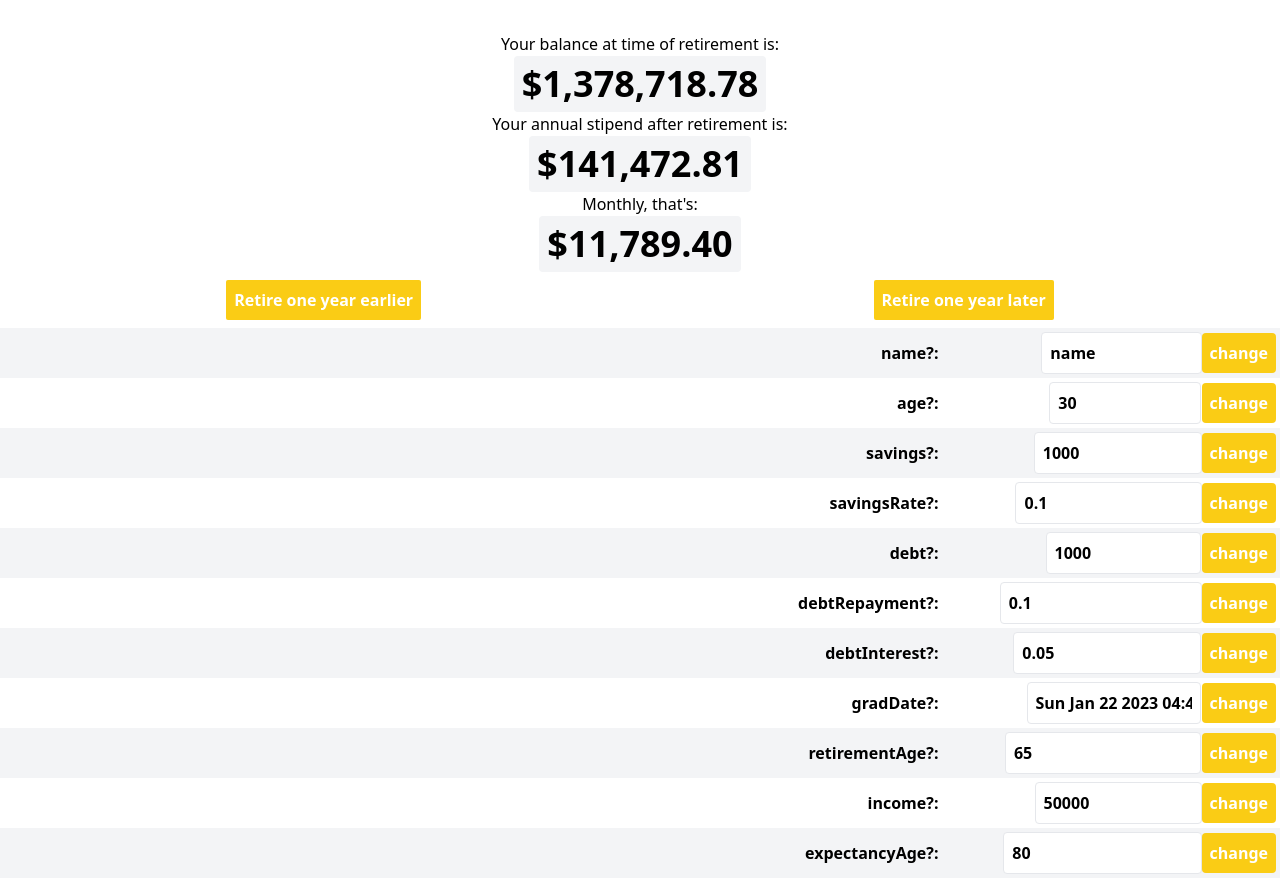
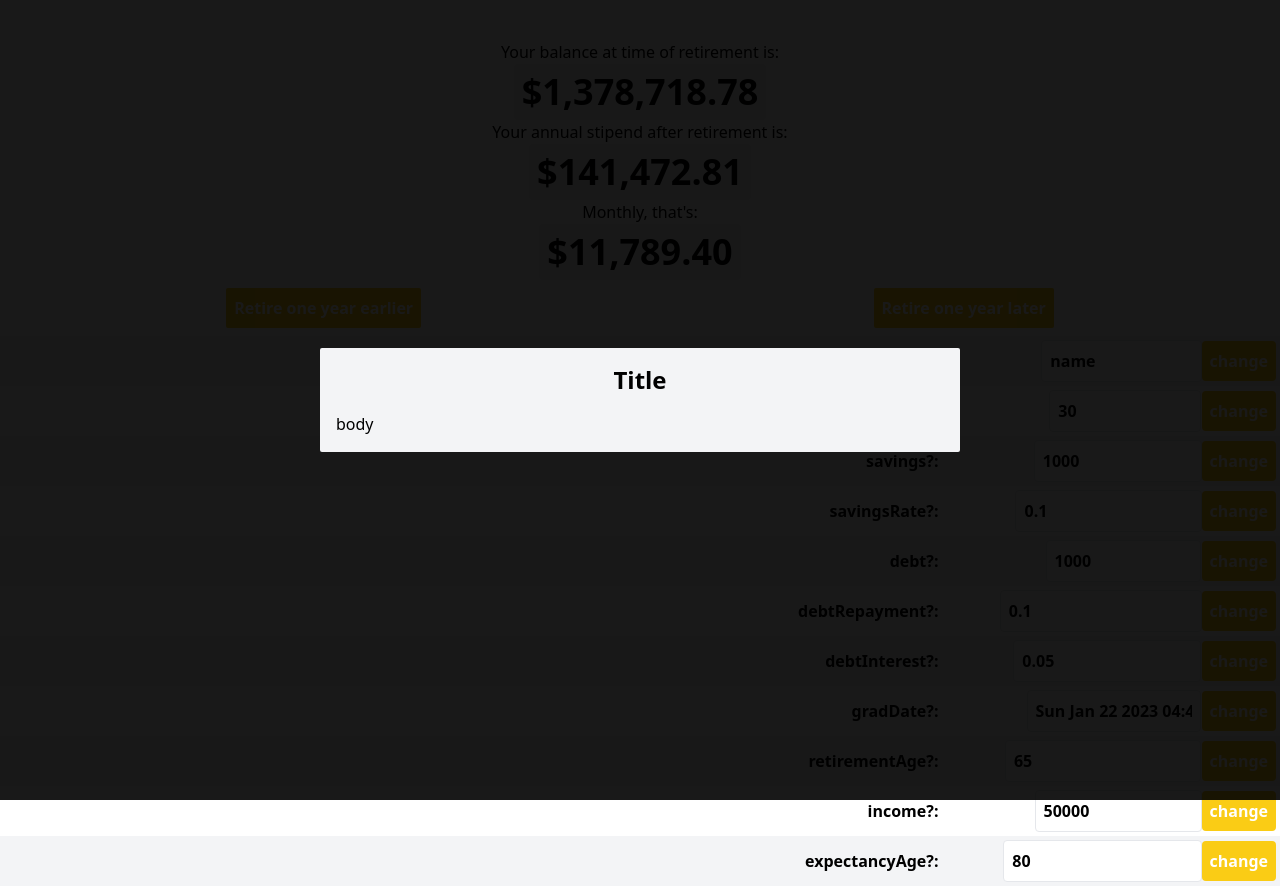
Before and after one commit to malekoa/conuhacks_sunlife, a React (Vite) app: page /results in a window 1280 px wide. Built offline with nearby package versions, Linux system fonts and the light colour scheme.

Commit message:
added modal handling for results page

```diff
--- a/src/Routes/Results.jsx
+++ b/src/Routes/Results.jsx
@@ -1,5 +1,6 @@
 import { useState, useEffect } from 'react';
 import { reCalculate } from '../functions';
+import Modal from '../components/Modal';
 
 const Results = ({ data }) => {
 
@@ -52,10 +53,24 @@ const Results = ({ data }) => {
 
     // }, [localData.retirementAge[0]])
 
+    // modal is active bool
+    const [modalActive, setModalActive] = useState(true);
+    const [modalTitle, setModalTitle] = useState('Title');
+    const [modalText, setModalText] = useState('body');
+
+    // modal function that sets the modal title and body and sets the modal active to true
+    const handleModal = (title, text) => {
+        setModalTitle(title);
+        setModalText(text);
+        setModalActive(true);
+    }
+
     return (
 
 
         <div className='flex flex-col h-full w-full text-center space-y-2 py-8'>
+            {modalActive && <Modal title={modalTitle} text={modalText} setModalActive={setModalActive} />}
+
             <div className='flex w-full justify-center items-center flex-col'>
                 <span>Your balance at time of retirement is:</span>
                 <span className='flex justify-center items-center rounded p-2 text-4xl font-bold bg-gray-100'>{lumpSum.toLocaleString('en-US', { style: 'currency', currency: 'USD', maximumFractionDigits: 2 })}</span>
--- /dev/null
+++ b/src/components/Modal.jsx
@@ -0,0 +1,20 @@
+function Modal(props) {
+    return (
+        <div className="fixed flex justify-center items-center top-0 z-10 w-full h-screen bg-black bg-opacity-90" onClick={() => props.setModalActive(false)}>
+            <div className="flex flex-col w-full md:w-1/2 bg-gray-100 rounded-sm space-y-4 p-4">
+                {/* modal title from props.title */}
+                <div className="flex w-full justify-center items-center">
+                    <span className="text-2xl font-bold">{props.title}</span>
+                </div>
+                {/* modal text from props.text */}
+                <div className="flex w-full justify-start items-center">
+                    <span className="">{props.text}</span>
+                </div>
+
+            </div>
+
+        </div>
+    );
+}
+
+export default Modal;
```
